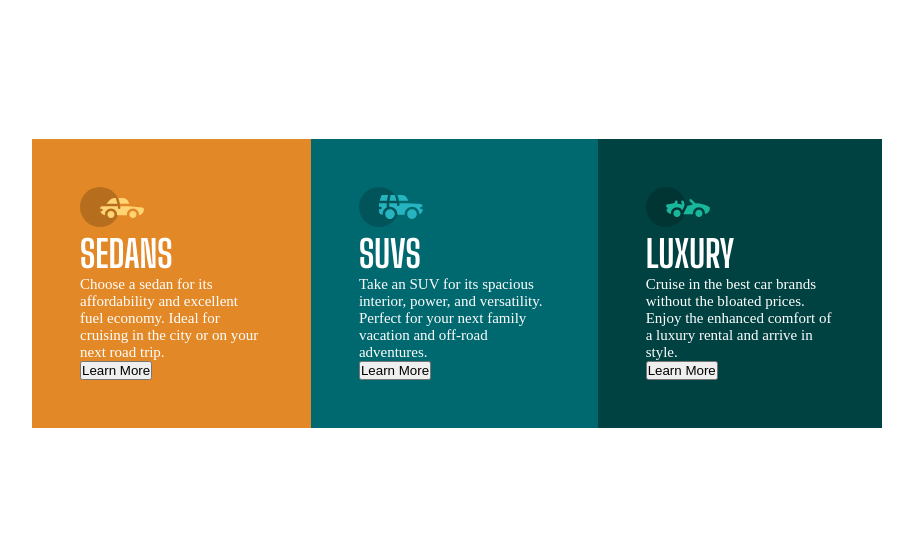
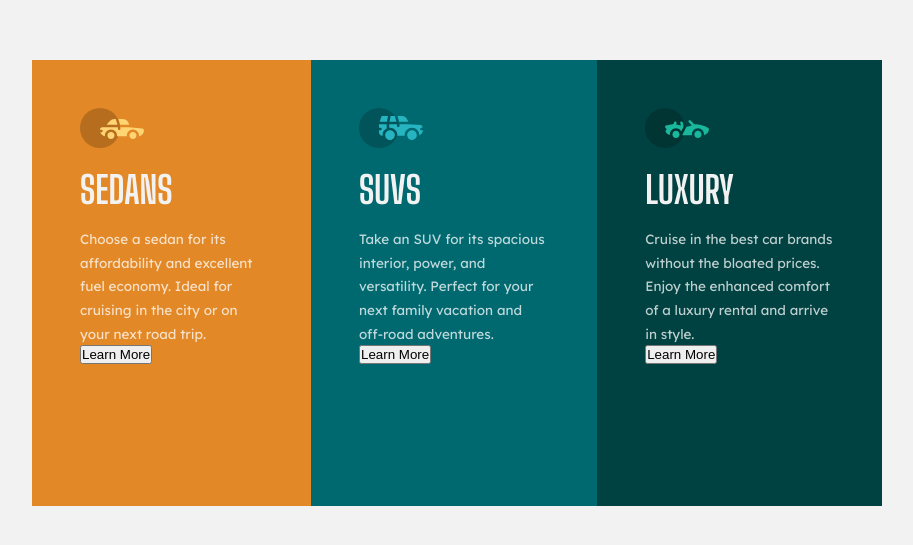
Before and after one commit to OctaviusFarrel/3-column-preview-card-component-main, a plain HTML site: page index.html in a window 1280 px wide. Shown: the part 117-662 px from the top of the page, without its empty margins (183-1096 px from the left). Drawn offline with Linux system fonts and the light colour scheme.

Commit message:
fix(Typography): Add font family and fixing line height

```diff
--- a/style.css
+++ b/style.css
@@ -1,4 +1,5 @@
 @import url('https://fonts.googleapis.com/css2?family=Big+Shoulders+Display:wght@700&display=swap');
+@import url('https://fonts.googleapis.com/css2?family=Lexend+Deca&display=swap');
 
 :root {
     --bright-orange: hsl(31, 77%, 52%);
@@ -17,17 +18,22 @@
 body, html {
     height: 100%;
     font-size: 15px;
+    background-color: var(--very-light-gray);
 }
 
 h2 {
     font-family: 'Big Shoulders Display', cursive;
     font-size: 2.5em;
-    color: white;
+    color: var(--very-light-gray);
     text-transform: uppercase;
+    line-height: 2em;
 }
 
 p {
-    color: white;
+    color: var(--transparent-white);
+    font-family: 'Lexend Deca', sans-serif;
+    line-height: 1.75em;
+    font-size: 0.9em;
 }
 
 .container {
@@ -42,6 +48,7 @@ p {
 
 .card {
     padding: 48px;
+    height: 350px;
 }
 
 .card:nth-child(1) {
```
